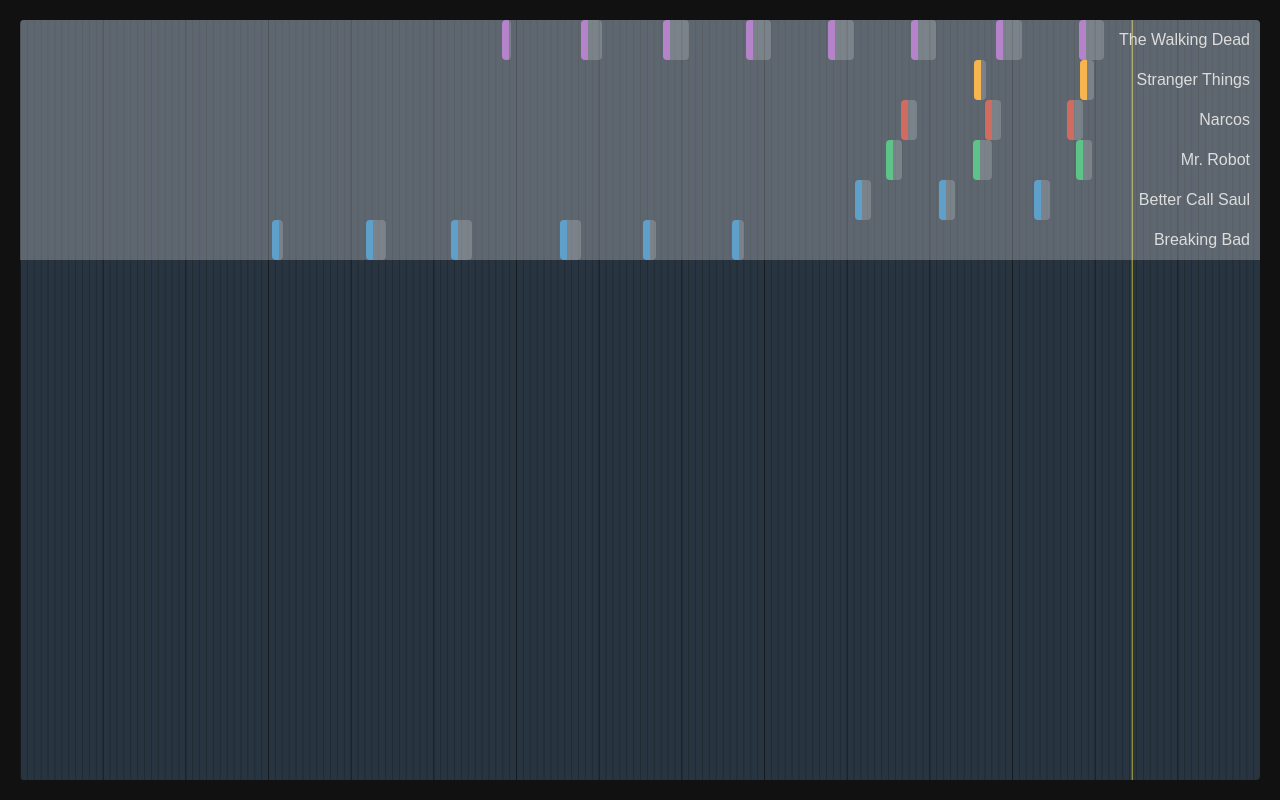
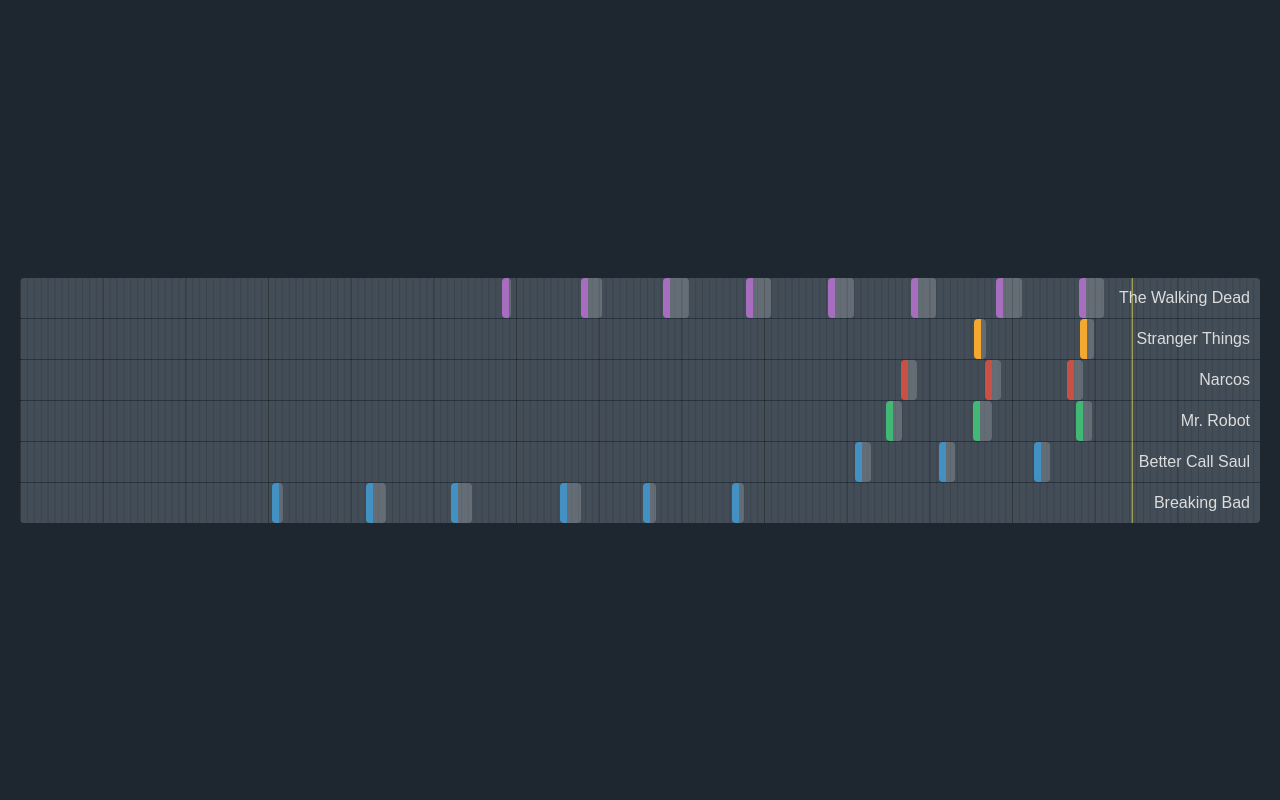
Before and after one commit to Timer91/timeseries, a plain HTML site: page index.html in a window 1280 px wide. Drawn offline with Linux system fonts and the light colour scheme.

Commit message:
CSS: design by GridSound

```diff
--- a/style.css
+++ b/style.css
@@ -1,10 +1,15 @@
-html, body {
+html {
+    height: 100%;
+}
+
+body {
     display: flex;
     width: 100%;
     height: 100%;
+    align-items: center;
     margin: 0;
     padding: 0;
-	background-color: #111;
+    background-color: hsla(211, 22%, 15%, 1);
     font-family: sans-serif;
 }
 
@@ -23,8 +28,8 @@ html, body {
 	line-height: 40px;
 }
 
-.serie:nth( 2n+1 ) {
-	margin-top: 2px;
+.serie + .serie {
+	margin-top: 1px;
 }
 
 .title {
@@ -36,12 +41,15 @@ html, body {
 	box-sizing: border-box;
 	cursor: default;
 	color: #ddd;
-	background-color: rgba( 255, 255, 255, .25 );
+	background-color: rgba( 255, 255, 255, .12 );
 	transition: color .5s, background-color .5s;
 }
 
+#timelines:hover .serie:not(:hover) .title {
+	color: rgba( 255, 255, 255, .2 );
+}
+
 .serie:hover .title {
-	color: rgba( 255, 255, 255, .2 );
 	background-color: rgba( 255, 255, 255, .07 );
 }
 
```
Lines whose indentation alone changed are shown as unchanged.
